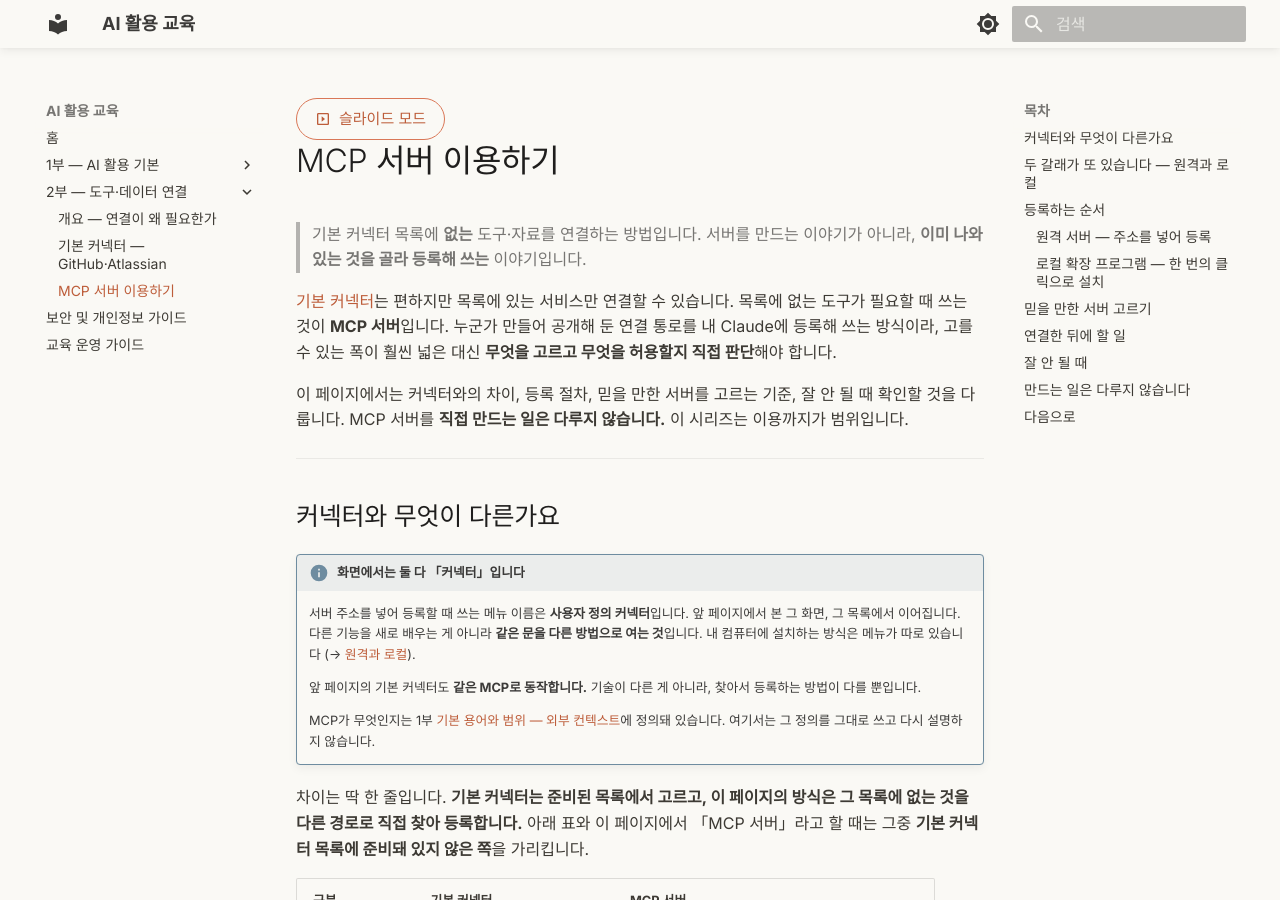
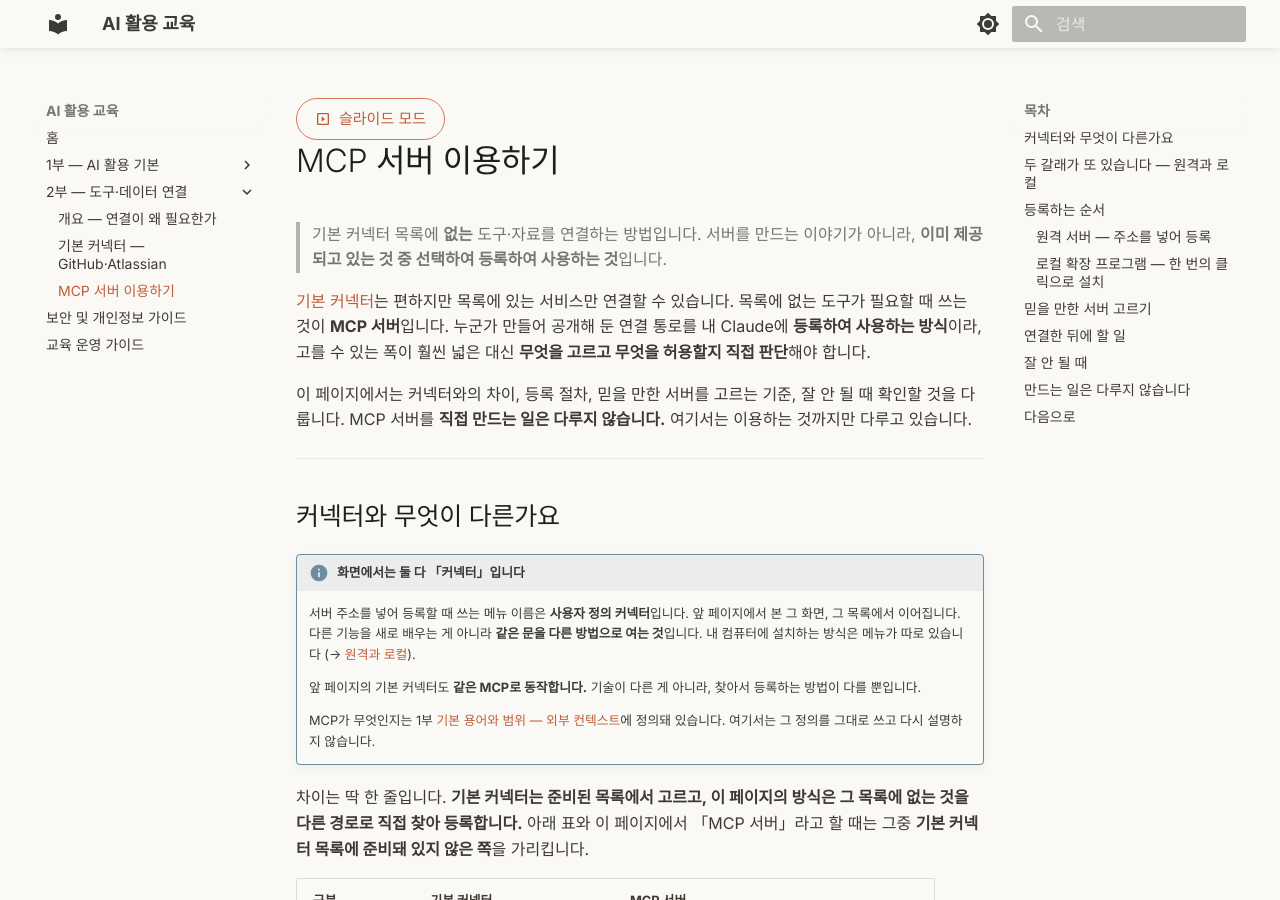
Before and after one commit to scroogy-dev/ai-onboarding, an MkDocs documentation site: the page built from docs/connect/mcp-servers.md, in a window 1280 px wide and 900 px high. Built offline with MkDocs 1.6.1 and Material for MkDocs 9.7.7, drawn with Linux system fonts in a browser that asks for light colours; some of the changed text lies outside the part shown.

Commit message:
docs: MCP 서버 페이지 도입·범위 문장을 서술형으로 정리 (#49)
「이미 나와 있는 것을 골라 등록해 쓰는」, 「이용까지가 범위입니다」처럼
줄여 쓴 표현을 풀어 쓴 서술로 바꾸고, 같은 계열 문장 3곳의 톤을 맞췄다.

- 도입 인용문: 이미 제공되고 있는 것 중 선택하여 등록하여 사용하는 것
- 본문 첫 문단: 「등록해 쓰는 방식」을 「등록하여 사용하는 방식」으로
- 범위 문장 2곳: 「이용까지가 범위·선」을 「이용하는 것까지 다룬다」로

```diff
--- a/docs/connect/mcp-servers.md
+++ b/docs/connect/mcp-servers.md
@@ -1,10 +1,10 @@
 # MCP 서버 이용하기
 
-> 기본 커넥터 목록에 **없는** 도구·자료를 연결하는 방법입니다. 서버를 만드는 이야기가 아니라, **이미 나와 있는 것을 골라 등록해 쓰는** 이야기입니다.
+> 기본 커넥터 목록에 **없는** 도구·자료를 연결하는 방법입니다. 서버를 만드는 이야기가 아니라, **이미 제공되고 있는 것 중 선택하여 등록하여 사용하는 것**입니다.
 
-[기본 커넥터](connectors.md)는 편하지만 목록에 있는 서비스만 연결할 수 있습니다. 목록에 없는 도구가 필요할 때 쓰는 것이 **MCP 서버**입니다. 누군가 만들어 공개해 둔 연결 통로를 내 Claude에 등록해 쓰는 방식이라, 고를 수 있는 폭이 훨씬 넓은 대신 **무엇을 고르고 무엇을 허용할지 직접 판단**해야 합니다.
+[기본 커넥터](connectors.md)는 편하지만 목록에 있는 서비스만 연결할 수 있습니다. 목록에 없는 도구가 필요할 때 쓰는 것이 **MCP 서버**입니다. 누군가 만들어 공개해 둔 연결 통로를 내 Claude에 **등록하여 사용하는 방식**이라, 고를 수 있는 폭이 훨씬 넓은 대신 **무엇을 고르고 무엇을 허용할지 직접 판단**해야 합니다.
 
-이 페이지에서는 커넥터와의 차이, 등록 절차, 믿을 만한 서버를 고르는 기준, 잘 안 될 때 확인할 것을 다룹니다. MCP 서버를 **직접 만드는 일은 다루지 않습니다.** 이 시리즈는 이용까지가 범위입니다.
+이 페이지에서는 커넥터와의 차이, 등록 절차, 믿을 만한 서버를 고르는 기준, 잘 안 될 때 확인할 것을 다룹니다. MCP 서버를 **직접 만드는 일은 다루지 않습니다.** 여기서는 이용하는 것까지만 다루고 있습니다.
 
 ---
 
@@ -217,7 +217,7 @@ MCP 서버는 **연결을 맡아 주는 작은 프로그램**입니다. 이 프
 
 ## 만드는 일은 다루지 않습니다 { #out-of-scope }
 
-!!! note "이용까지가 이 시리즈의 선입니다"
+!!! note "여기서 다루는 것은 이용하는 것까지입니다"
     MCP 서버를 **직접 만드는 일**은 코드 작성과 서버 운영이 따르는 개발자 영역이라 여기서 다루지 않습니다. 1부에서 [애플리케이션을 범위 밖으로 둔 것](../basics.md#three-forms)과 같은 기준입니다.
 
     관심이 생겼다면 개발자용 공식 문서인 [MCP 안내](https://docs.claude.com/ko/docs/agents-and-tools/mcp)에서 이어 갈 수 있습니다.
```
